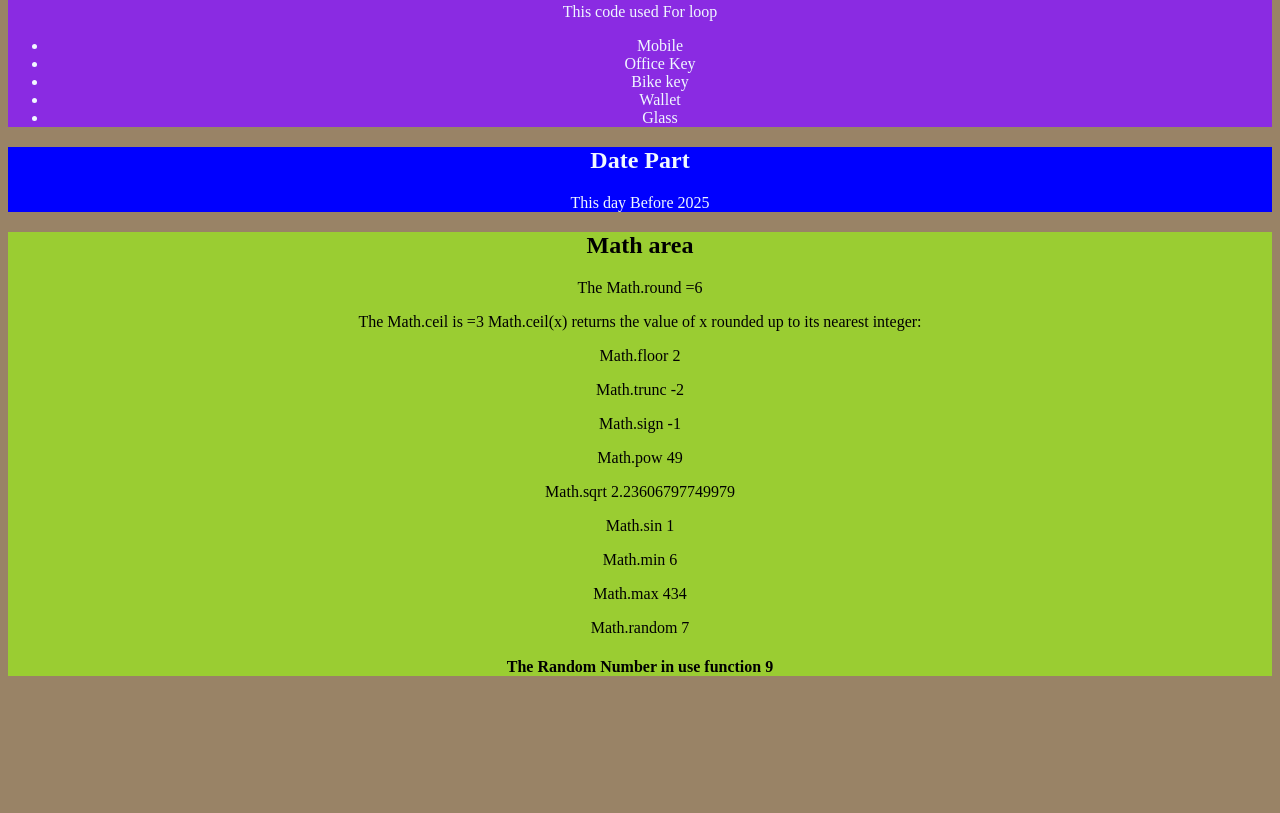
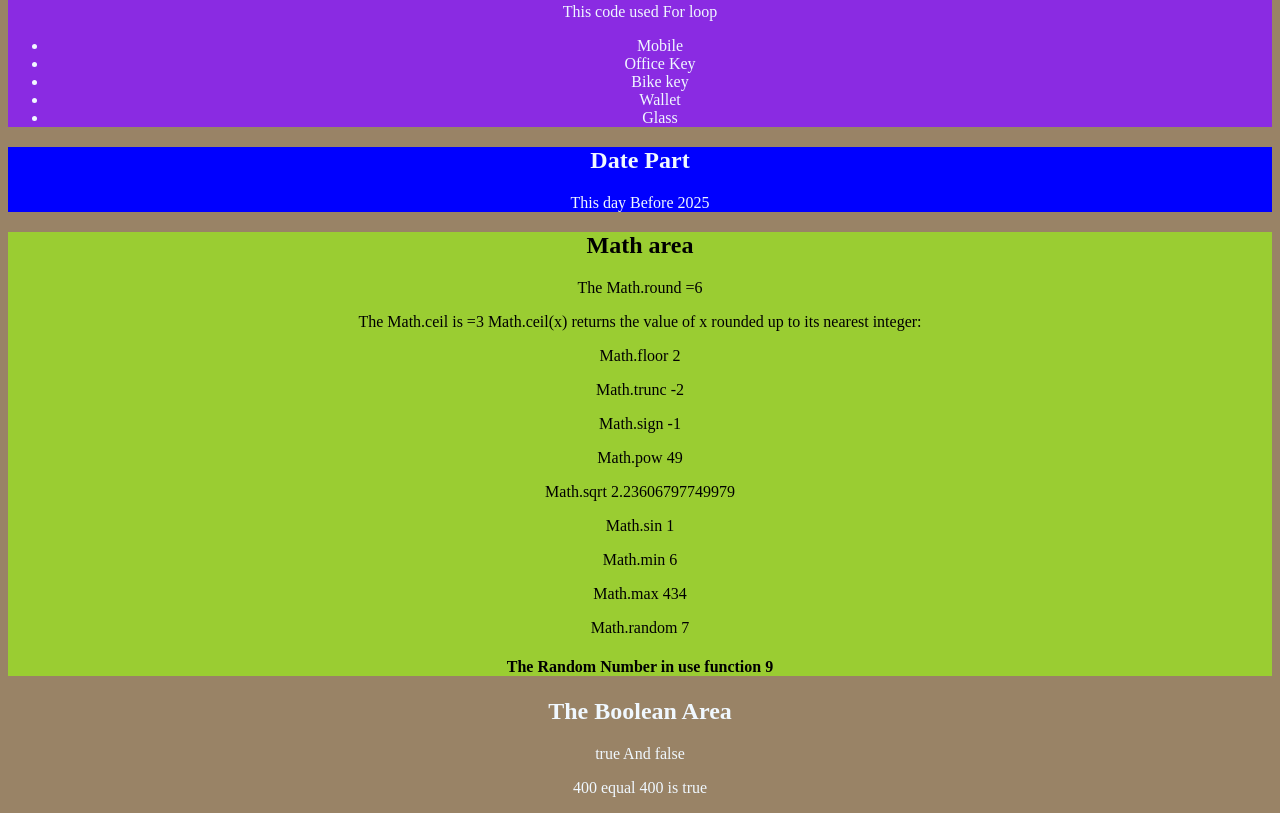
Before and after one commit to Fardin9721/Javascript_Practice, a plain HTML site: page index.html in a window 1280 px wide. Shown: the part 353-1166 px from the top of the page. Before the commit the page ends 1051 px from the top, so only its background shows below. Drawn offline with Linux system fonts and the light colour scheme.

Commit message:
Booleans

```diff
--- a/asstes/js/test.js
+++ b/asstes/js/test.js
@@ -139,3 +139,10 @@ function knoMath (min , max){
 }
 console.log();
 document.getElementById('math7').innerHTML ="The Random Number in use function "+ knoMath(1,10);
+// Boolean Part
+Boolean(10>9);
+document.getElementById('boo1').innerHTML=Boolean(10>9) +" And "+Boolean(10<9);
+let boo = 400 ;
+let ood = 400 ;
+let yoo = boo==ood;
+document.getElementById('boo2').innerHTML ="400 equal 400 is "+ Boolean(yoo);
--- a/index.html
+++ b/index.html
@@ -46,6 +46,11 @@
             <p id="math6"></p>
             <h4 id="math7"></h4>
         </section>
+        <section class="boolean">
+            <h1>The Boolean Area</h1>
+            <p id="boo1"></p>
+            <p id="boo2"></p>
+        </section>
     </div>
 
 
```
